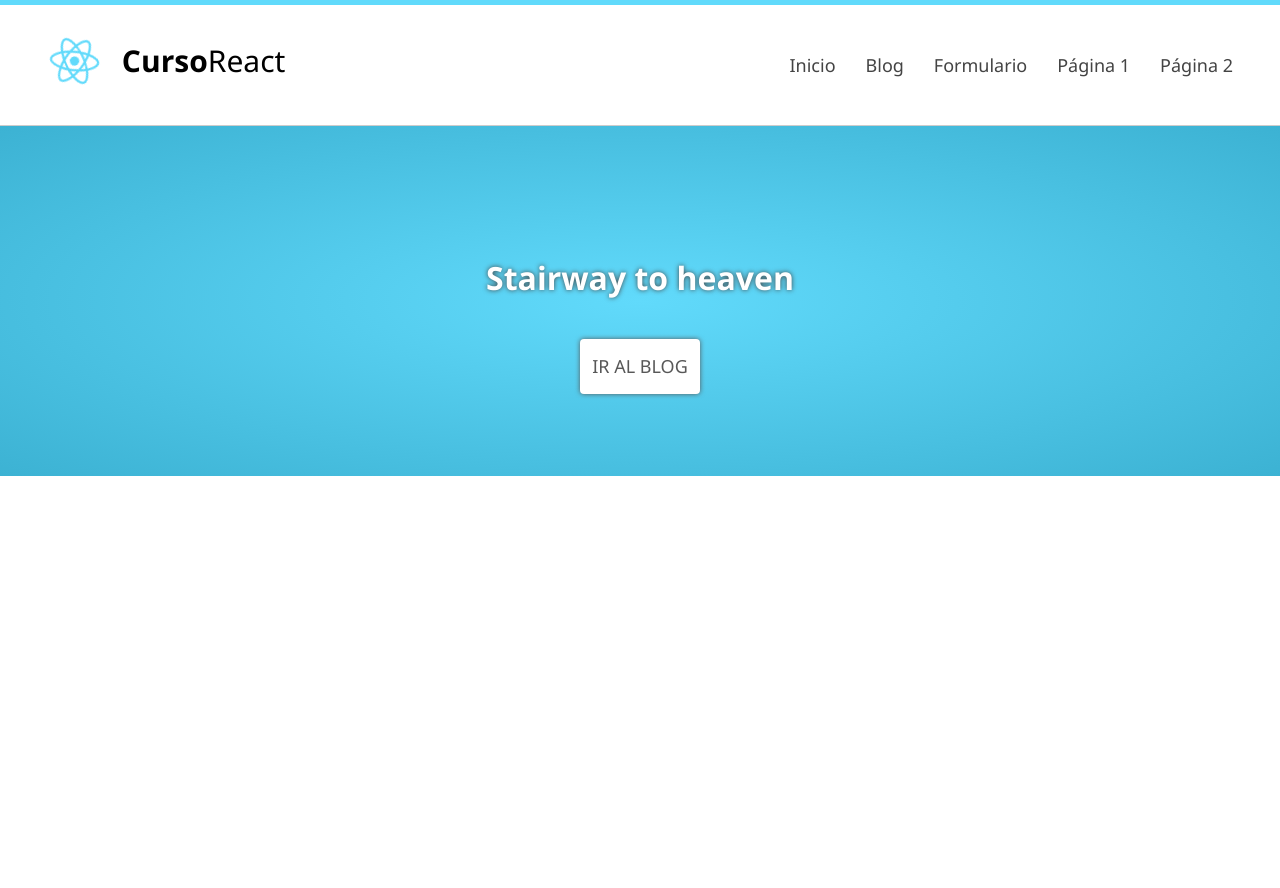
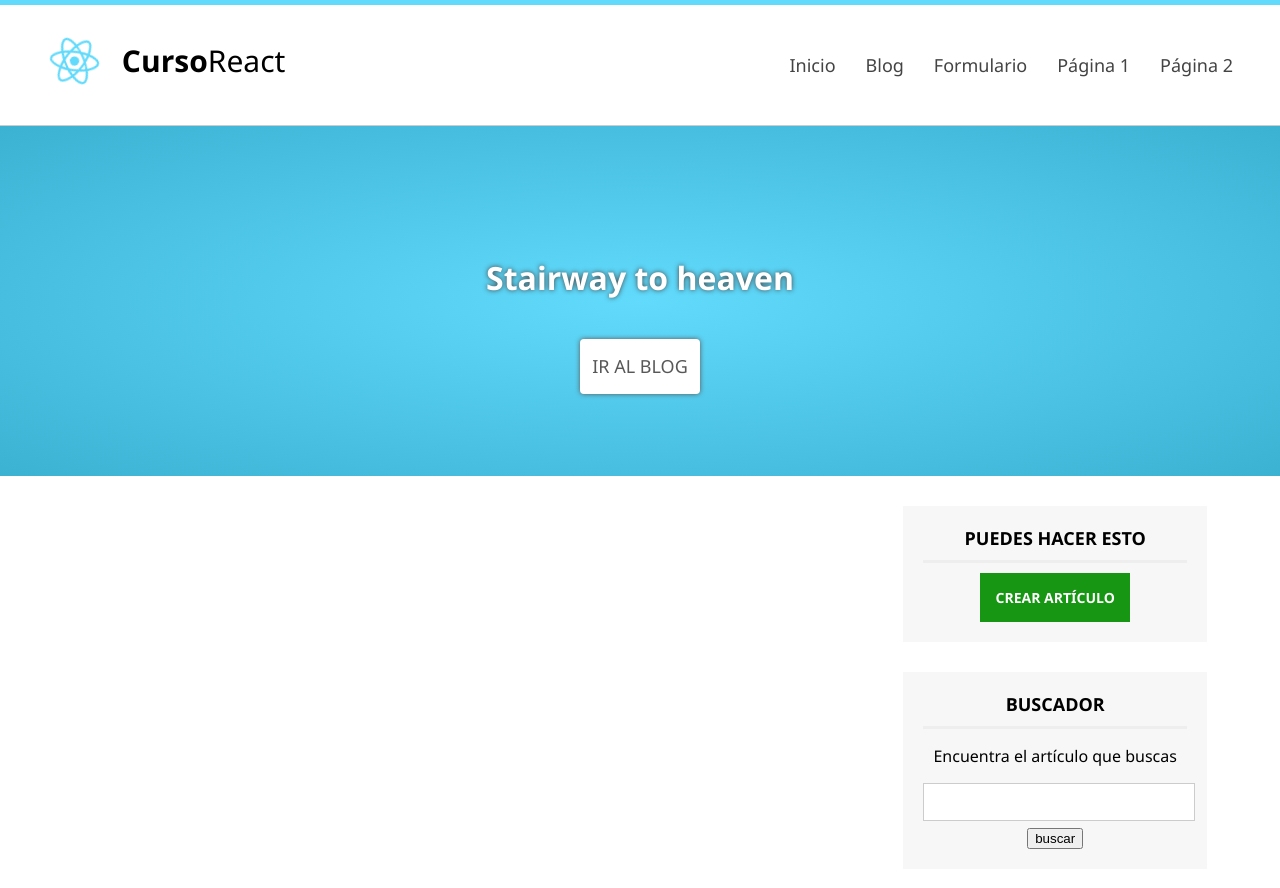
Before and after one commit to gromanoalvarez/React, a React (Create React App) app: page / in a window 1280 px wide. Shown: the top 888 px of the page. Before the commit the page ends 800 px from the top, so only its background shows below. Built offline with nearby package versions, Linux system fonts and the light colour scheme.

Commit message:
Componente Sidebar

```diff
--- a/src/App.js
+++ b/src/App.js
@@ -5,7 +5,7 @@
 import Peliculas from "./components/Peliculas";
 import Header from "./components/Header";
 import Slider from "./components/Slider";
-
+import Sidebar from "./components/Sidebar";
 
 // function HolaMundo(profesion, edad) {
 //   const texto = (
@@ -32,10 +32,10 @@
     <div className="App">
       <Header></Header>
       <Slider></Slider>
-
+      <div className="center">
+        <section id="content">
           {/* Para hacer un comentario en JSX debo usar {} y dentro comentar como js */}
-
-      {/* <header className="App-header">
+          {/*
             <img src={logo} className="App-logo" alt="logo" />
             <p>
               Estamos en <code>src/App.js</code>. El index.js inserta este
@@ -53,9 +53,12 @@
             <MiPrimerComponente/>
             <Peliculas/>
           </section>
+         */}
+        </section>
+        <Sidebar></Sidebar>
+        <div className="clearfix"></div>
 
-      </header> */}
-
+      </div>
     </div>
   );
 }
--- /dev/null
+++ b/src/components/Sidebar.js
@@ -0,0 +1,26 @@
+import React, { Component } from "react";
+
+class Sidebar extends Component {
+  render() {
+    return (
+      <aside id="sidebar">
+        <div id="nav-blog" className="sidebar-item">
+          <h3>Puedes hacer esto</h3>
+          <a href="#" className="btn btn-success">
+            Crear artículo
+          </a>
+        </div>
+        <div id="search" className="sidebar-item">
+          <h3>Buscador</h3>
+          <p>Encuentra el artículo que buscas</p>
+          <form>
+            <input type="text" nameName="search" />
+            <input type="submit" nameName="submit" value="buscar" />
+          </form>
+        </div>
+      </aside>
+    );
+  }
+}
+
+export default Sidebar;
--- a/src/components/Slider.js
+++ b/src/components/Slider.js
@@ -4,9 +4,9 @@
 
     render(){
         return (
-            <div id="slider" class="slider-big">
+            <div id="slider" className="slider-big">
             <h1>Stairway to heaven</h1>
-            <a href="blog.html" class="btn-white">Ir al Blog</a>
+            <a href="blog.html" className="btn-white">Ir al Blog</a>
         </div>
         );
     }
```
Lines whose indentation alone changed are shown as unchanged.
